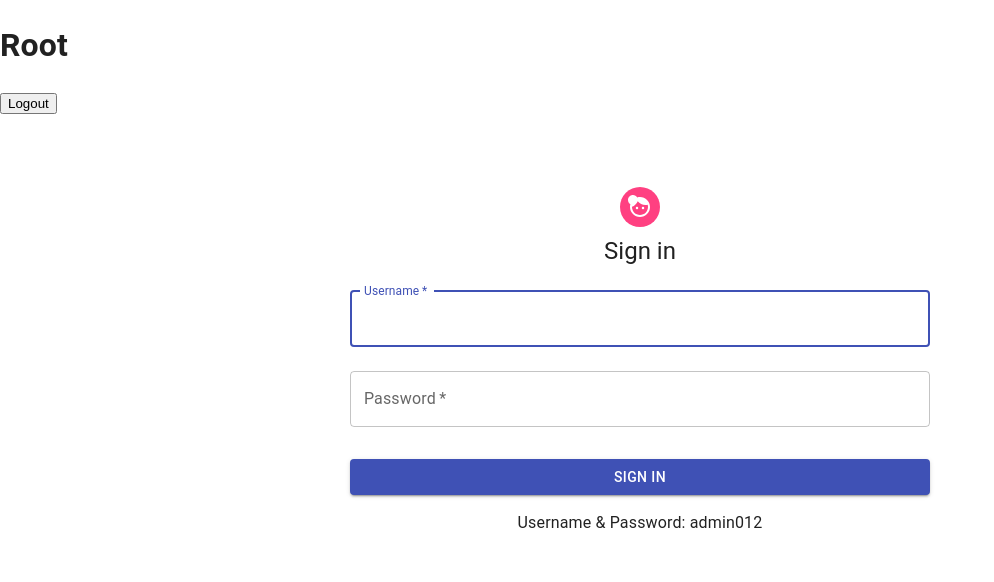
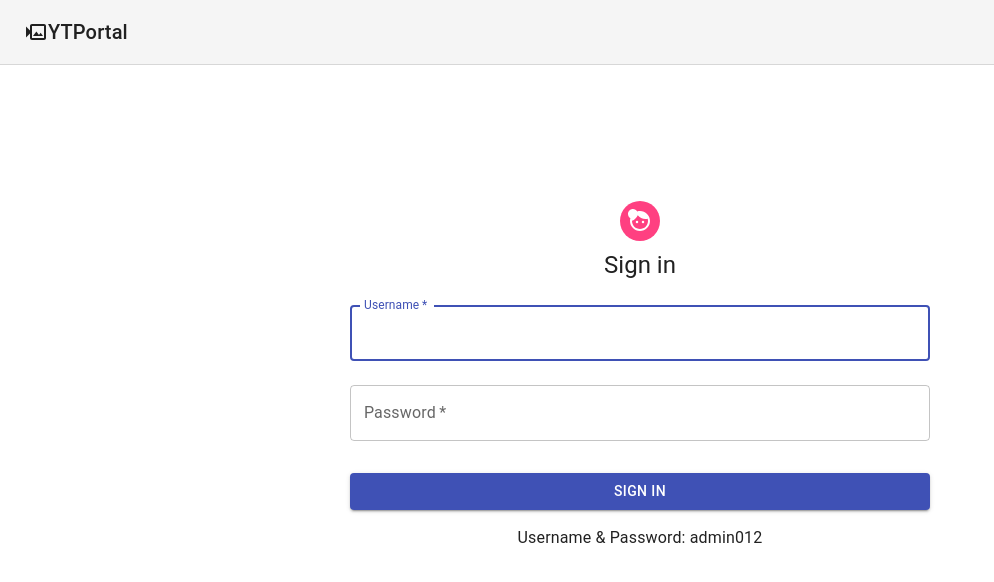
Before and after one commit to daniDNZ/portal-canales-youtube, a React (Create React App) app: page /login in a window 1280 px wide. Shown: the top 582 px of the page, without its empty margins (0-994 px from the left). Built offline with nearby package versions, Linux system fonts and the light colour scheme.

Commit message:
Root layout with MUI

```diff
--- a/src/routes/Root.tsx
+++ b/src/routes/Root.tsx
@@ -1,22 +1,47 @@
+import { LogoutOutlined, VideoCameraBackOutlined } from "@mui/icons-material";
+import { AppBar, IconButton, Toolbar, Typography } from "@mui/material";
+import { Container } from "@mui/system";
 import { Outlet } from "react-router-dom";
 import { AuthActionKind } from "../context/AuthContextProvider";
 import useAuth from "../hooks/useAuth";
 
 export default function Root() {
   const auth = useAuth();
+  const signOutButton = auth.auth.user.length > 0 && (
+    <IconButton
+      color="primary"
+      aria-label="Sign Out"
+      component="label"
+      size="small"
+      onClick={() =>
+        auth.dispatchAuth({
+          type: AuthActionKind.SIGNOUT,
+        })
+      }
+    >
+      <LogoutOutlined />
+    </IconButton>
+  );
+
   return (
     <>
-      <h1>Root</h1>
-      <button
-        onClick={() =>
-          auth.dispatchAuth({
-            type: AuthActionKind.SIGNOUT,
-          })
-        }
+      <AppBar
+        position="static"
+        color="default"
+        elevation={0}
+        sx={{ borderBottom: (theme) => `1px solid ${theme.palette.divider}` }}
       >
-        Logout
-      </button>
-      <Outlet />
+        <Toolbar sx={{ flexWrap: "wrap" }}>
+          <VideoCameraBackOutlined sx={{ transform: "scaleX(-1)" }} />
+          <Typography variant="h6" color="inherit" noWrap sx={{ flexGrow: 1 }}>
+            YTPortal
+          </Typography>
+          {signOutButton}
+        </Toolbar>
+      </AppBar>
+      <Container component="main" maxWidth="xl" sx={{ pt: 8, pb: 6 }}>
+        <Outlet />
+      </Container>
     </>
   );
 }
```
